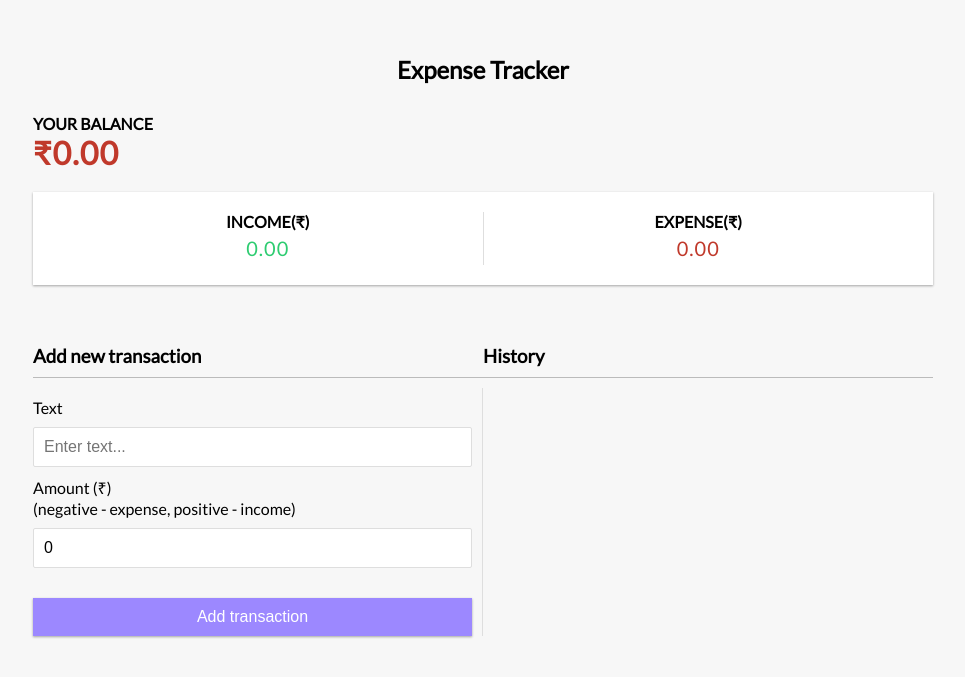
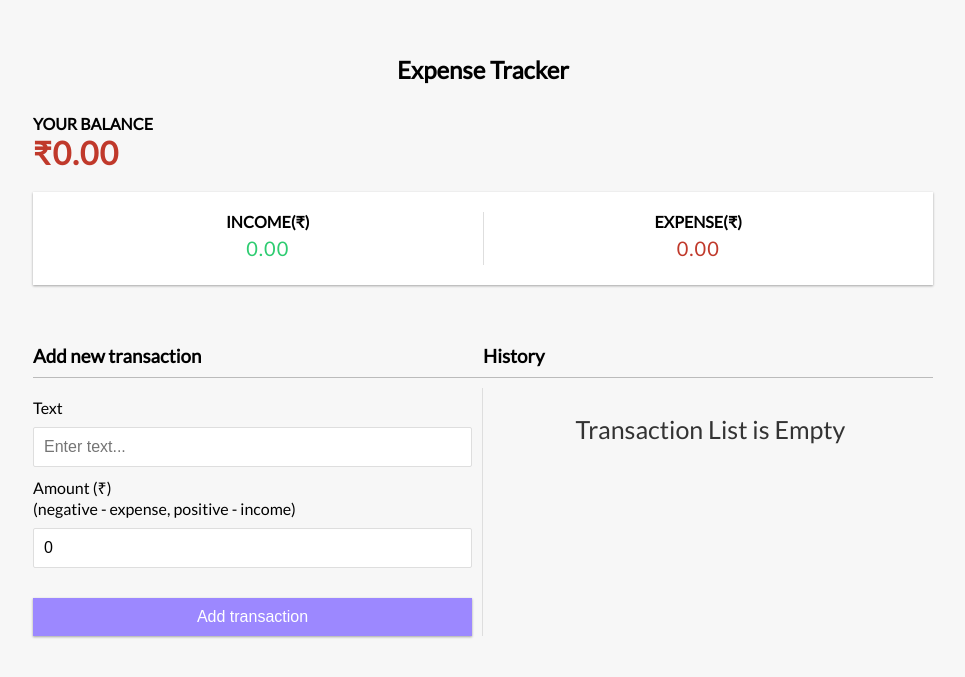
Before and after one commit to prabaj90/expense-tracker-ReactHook, a React (Create React App) app: page / in a window 1280 px wide. Shown: the part 225-902 px from the top of the page, without its empty margins (157-1122 px from the left). Built offline with nearby package versions, Linux system fonts and the light colour scheme.

Commit message:
Empty Message Added

```diff
--- a/src/App.css
+++ b/src/App.css
@@ -146,6 +146,12 @@ input[type='number'] {
   padding: 10px;
   margin: 10px 10px 10px 15px;
 }
+.list .listEmpty{
+  background: none;
+  box-shadow: none;
+  justify-content: center;
+  font-size: 25px;
+}
 
 .list li.plus {
   border-right: 5px solid #2ecc71;
--- a/src/components/TransactionList.js
+++ b/src/components/TransactionList.js
@@ -4,11 +4,16 @@ import {GlobalContext} from '../context/GlobalState';
 
 export const TransactionList = () => {
     const {transactions} = useContext(GlobalContext);
+    console.log(transactions.length);
     return (
         <>
             <h3>History</h3>
              <ul className="list">
-                {transactions.map(transaction => (<Transaction key={transaction.id} transaction={transaction}/>))}
+                { transactions.length > 0
+                ? transactions.map(transaction => (<Transaction key={transaction.id} transaction={transaction}/>))
+                : <li className='listEmpty'>Transaction List is Empty </li>
+                }
+
             </ul>
         </>
     )
```
Also changed, not shown: 1 other file (tests, documents, lock files or other folders).
